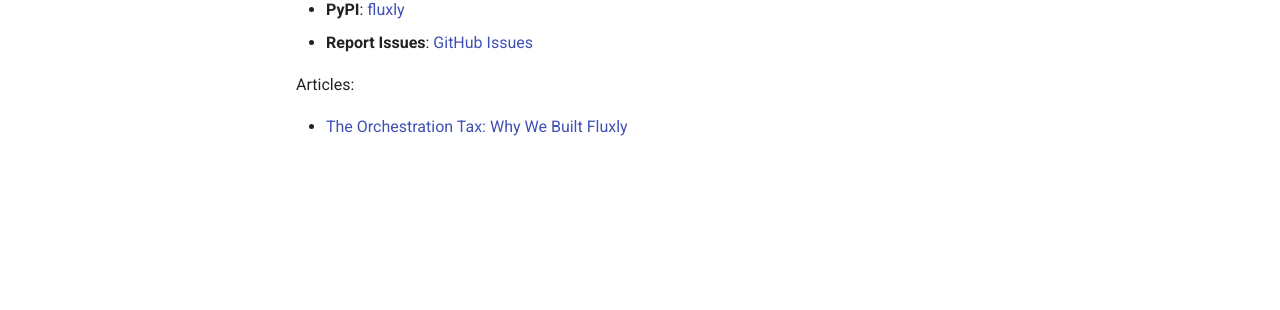
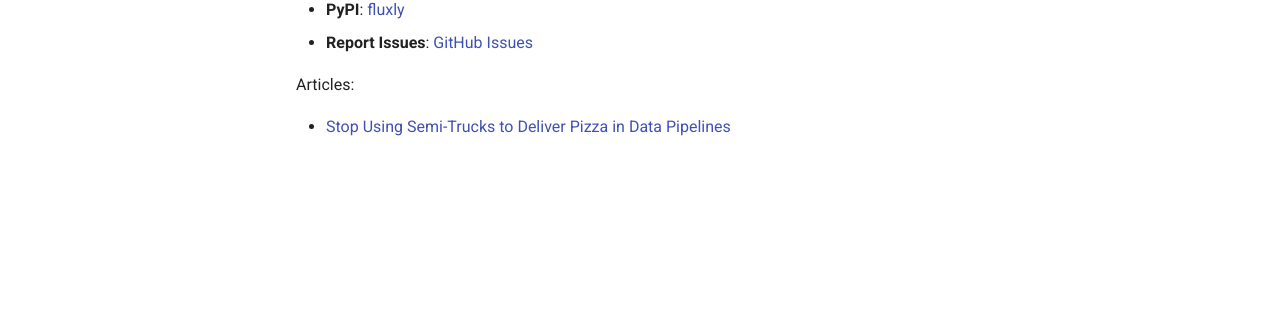
Before and after one commit to ShaharBand/fluxly, an MkDocs documentation site: the page built from docs/resources.md, in a window 1280 px wide. Shown: the part 306-616 px from the top of the page. Built offline with MkDocs 1.6.1 and Material for MkDocs 9.7.7, drawn with Linux system fonts in a browser that asks for light colours; comment, search, counter and statistics services are not loaded.

Commit message:
:pencil2: updating documentation resources

```diff
--- a/docs/resources.md
+++ b/docs/resources.md
@@ -6,4 +6,4 @@
 
 Articles:
 
-- [The Orchestration Tax: Why We Built Fluxly](https://medium.com/@Shahar_69384/the-orchestration-tax-why-we-built-fluxly-c7796f49cd48)
+- [Stop Using Semi-Trucks to Deliver Pizza in Data Pipelines](https://medium.com/@Shahar_Band/the-orchestration-tax-why-we-built-fluxly-c7796f49cd48)
```
